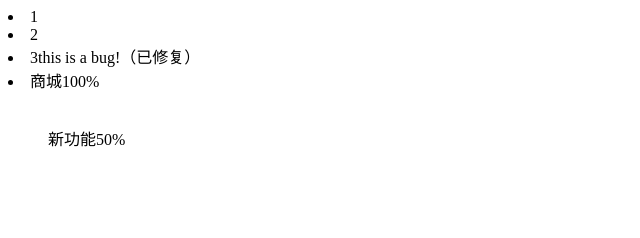
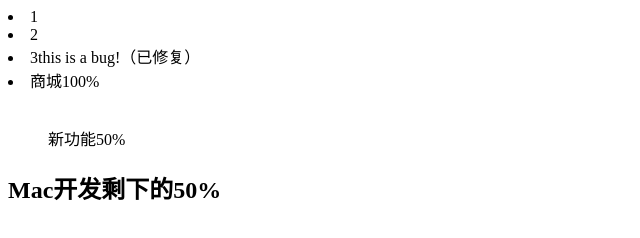
Before and after one commit to Dou1024/First, a plain HTML site: page index.html in a window 1280 px wide. Shown: the whole page, without its empty margins (0-640 px from the left). Drawn offline with Linux system fonts and the light colour scheme.

Commit message:
剩余的50%开发完毕

```diff
--- a/index.html
+++ b/index.html
@@ -12,6 +12,7 @@
 	<li>商城100%</li>
 	<br>
 	<ul>新功能50%</ul>
+	<h2>Mac开发剩下的50%
 </body>
 
 
```
